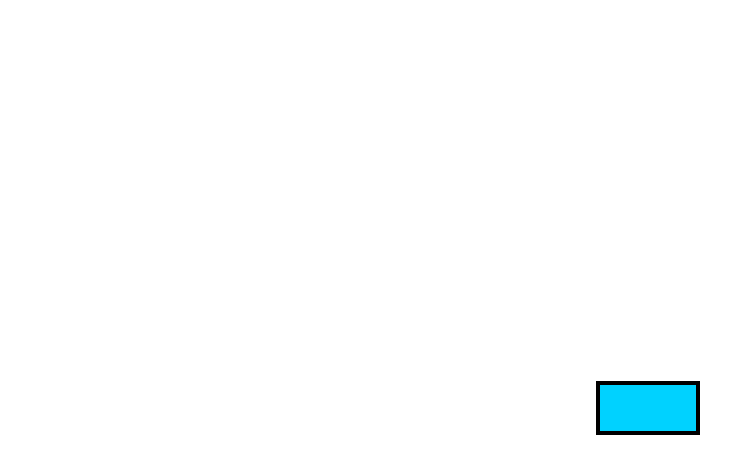
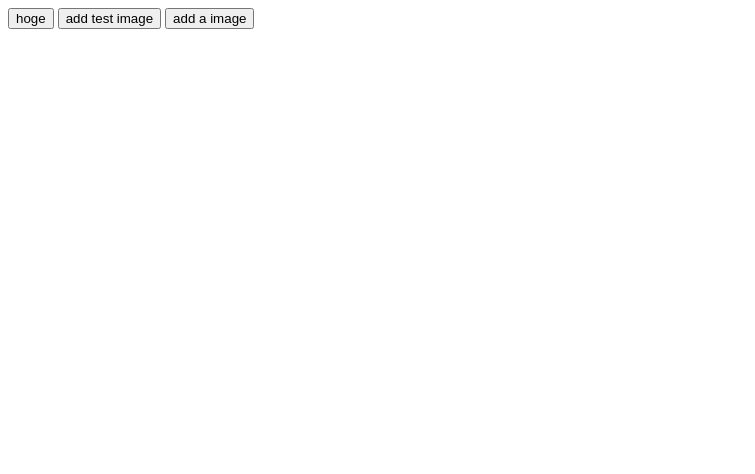
Before and after one commit to sadnessOjisan/my-covid, a website built with webpack: page src/index.html in a window 1280 px wide. Shown: the whole page, without its empty margins (0-755 px from the left). Built offline with nearby package versions, Linux system fonts and the light colour scheme.

Commit message:
画像の追加・コピー・DnDが完了 (#2)
* del image

* add images

```diff
--- /dev/null
+++ b/src/asset.ts
@@ -0,0 +1 @@
+declare module "*.png";
--- a/src/index.html
+++ b/src/index.html
@@ -6,7 +6,9 @@
     <title>my covid</title>
   </head>
   <body>
+    <button onclick="del()">hoge</button>
+    <button onclick="add('test')">add test image</button>
+    <button onclick="add('a')">add a image</button>
     <div id="container"></div>
-    <script src="index.js"></script>
   </body>
 </html>
--- a/src/index.ts
+++ b/src/index.ts
@@ -1,4 +1,7 @@
 import Konva from "konva";
+import Test from "./img/test.png";
+import A from "./img/a.png";
+import { Image as KonvaImage } from "konva/types/shapes/Image";
 
 const width = window.innerWidth;
 const height = window.innerHeight;
@@ -9,28 +12,49 @@ const stage = new Konva.Stage({
   height: height,
 });
 
+const objs: KonvaImage[] = [];
 const layer = new Konva.Layer();
-const rectX = stage.width() / 2 - 50;
-const rectY = stage.height() / 2 - 25;
 
-const box = new Konva.Rect({
-  x: rectX,
-  y: rectY,
-  width: 100,
-  height: 50,
-  fill: "#00D2FF",
-  stroke: "black",
-  strokeWidth: 4,
+function drawImage(imageObj: HTMLImageElement) {
+  const darthVaderImg: KonvaImage = new Konva.Image({
+    image: imageObj,
+    x: stage.width() / 2 - 200 / 2,
+    y: stage.height() / 2 - 137 / 2,
+    width: 200,
+    height: 137,
     draggable: true,
   });
 
   // add cursor styling
-box.on("mouseover", function () {
+  darthVaderImg.on("mouseover", function () {
     document.body.style.cursor = "pointer";
   });
-box.on("mouseout", function () {
+  darthVaderImg.on("mouseout", function () {
     document.body.style.cursor = "default";
   });
 
-layer.add(box);
+  layer.add(darthVaderImg);
   stage.add(layer);
+  objs.push(darthVaderImg);
+}
+
+window.del = function del(): void {
+  objs[0].remove();
+  layer.draw();
+};
+
+window.add = function add(imageName: string): void {
+  const imageObject = new Image();
+  if (imageName === "a") {
+    imageObject.onload = function () {
+      drawImage(imageObject);
+    };
+    imageObject.src = A;
+  } else {
+    const imageObject = new Image();
+    imageObject.onload = function () {
+      drawImage(imageObject);
+    };
+    imageObject.src = Test;
+  }
+};
--- a/webpack.config.js
+++ b/webpack.config.js
@@ -19,6 +19,10 @@ module.exports = {
         ],
         exclude: /node_modules/,
       },
+      {
+        test: /\.png/,
+        type: "asset/resource",
+      },
     ],
   },
   resolve: {
```
Also changed, not shown: README.md, src/img/a.png (added), src/img/test.png (added). Lines whose indentation alone changed are shown as unchanged.
